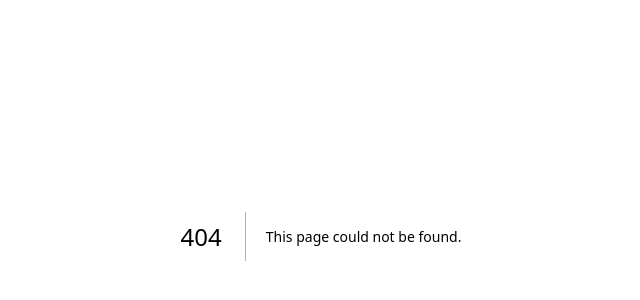
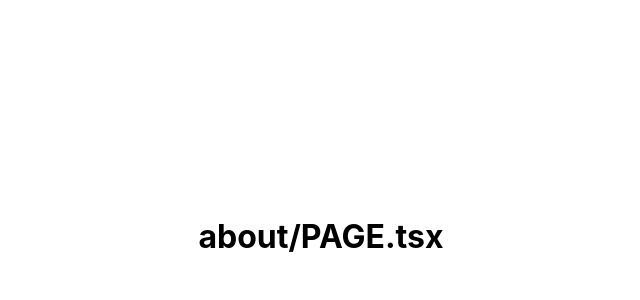
Before and after one commit to genk1/chantastic2022, a Next.js app: page /about in a window 1280 px wide. Before the commit this address had no page. Shown: the part 164-464 px from the top of the page, without its empty margins (319-959 px from the left). Built offline with nearby package versions, Linux system fonts and the light colour scheme.

Commit message:
day2: only files named page become pages

```diff
--- /dev/null
+++ b/app/about/page.tsx
@@ -0,0 +1,14 @@
+import styles from '../page.module.css';
+
+/**
+ * accessible here because the file name is page.tsx or page.xxx
+ */
+export default function About() {
+  return (
+    <div className={styles.container}>
+      <main className={styles.main}>
+        <h1>about/PAGE.tsx</h1>
+      </main>
+    </div>
+  );
+}
```
Also changed, not shown: app/no-about/index.tsx (added, +14 -0 lines).
